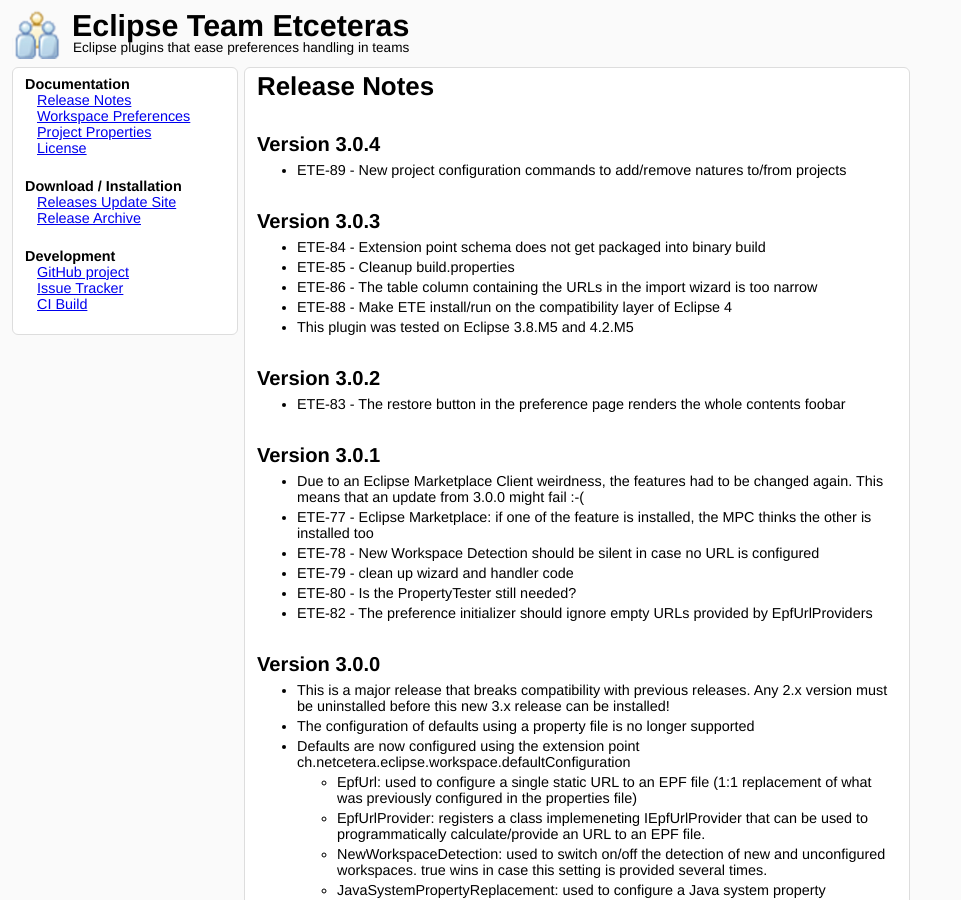
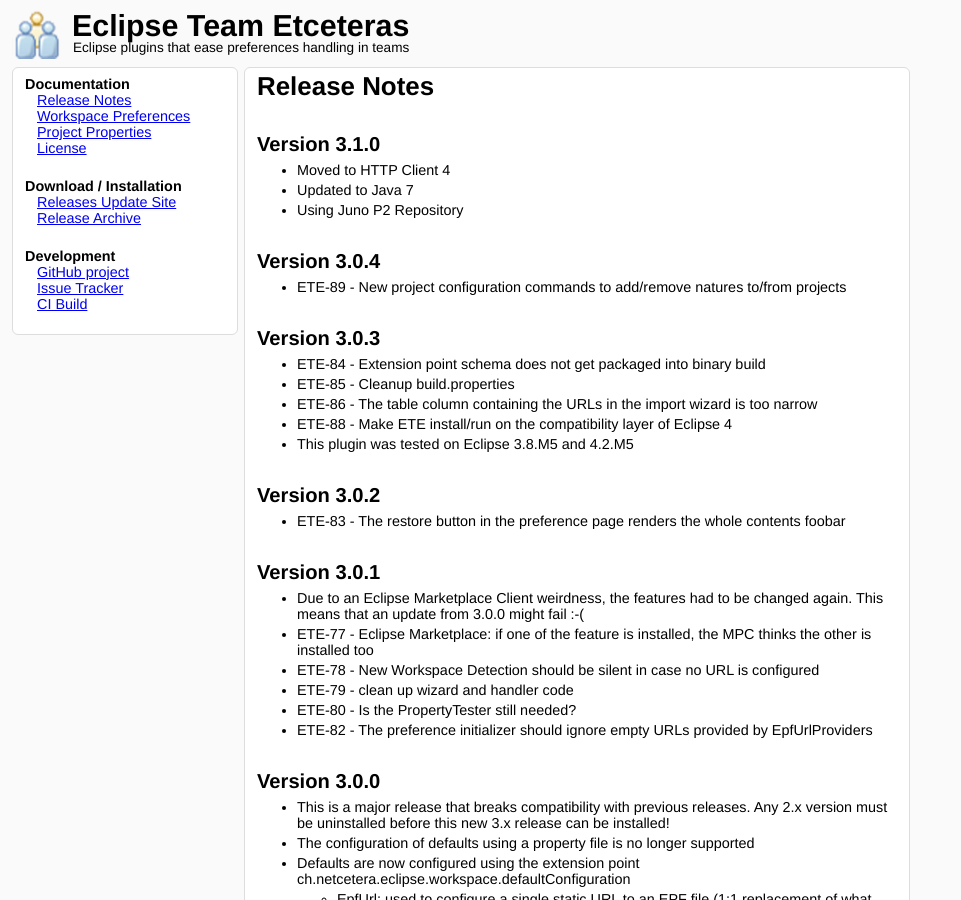
Before and after one commit to netceteragroup/eclipse-team-etceteras, a Jekyll site: the page built from releasenotes.html, in a window 1280 px wide and 900 px high. Shown: the whole window, without its empty margins (0-961 px from the left). Built offline with Jekyll 4.4.1, drawn with Linux system fonts in a browser that asks for light colours.

Commit message:
Updated Release notes and downloads page.

```diff
--- a/downloads.html
+++ b/downloads.html
@@ -6,7 +6,7 @@
 
 <h2>Current</h2>
 <ul>
-  <li><a href="downloads/ete-3.0.4.tar.gz">ete-3.0.4.tar.gz</a></li>
+  <li><a href="downloads/ete-3.1.0.tar.gz">ete-3.1.0.tar.gz</a></li>
 </ul>
 
 <h2>Archive</h2>
@@ -22,4 +22,5 @@
   <li><a href="downloads/ete-3.0.2.tar.gz">ete-3.0.2.tar.gz</a></li>
   <li><a href="downloads/ete-3.0.3.tar.gz">ete-3.0.3.tar.gz</a></li>
   <li><a href="downloads/ete-3.0.4.tar.gz">ete-3.0.4.tar.gz</a></li>
+  <li><a href="downloads/ete-3.1.0.tar.gz">ete-3.1.0.tar.gz</a></li>
 </ul>
--- a/releasenotes.html
+++ b/releasenotes.html
@@ -3,6 +3,13 @@
 headertitle: Eclipse Team Etceteras - Release Notes
 title: Release Notes
 ---
+
+<h2>Version 3.1.0</h2>
+<ul>
+  <li>Moved to HTTP Client 4</li>
+  <li>Updated to Java 7</li>
+  <li>Using Juno P2 Repository</li>
+</ul>
 
 <h2>Version 3.0.4</h2>
 <ul>
```
